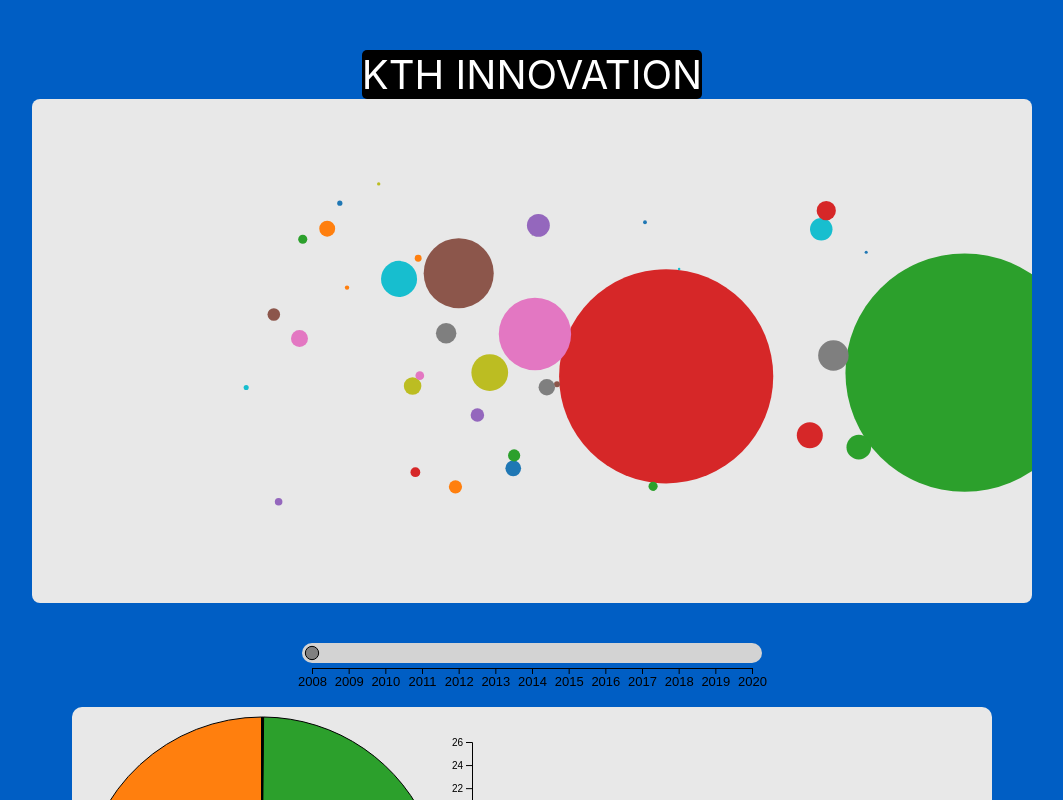
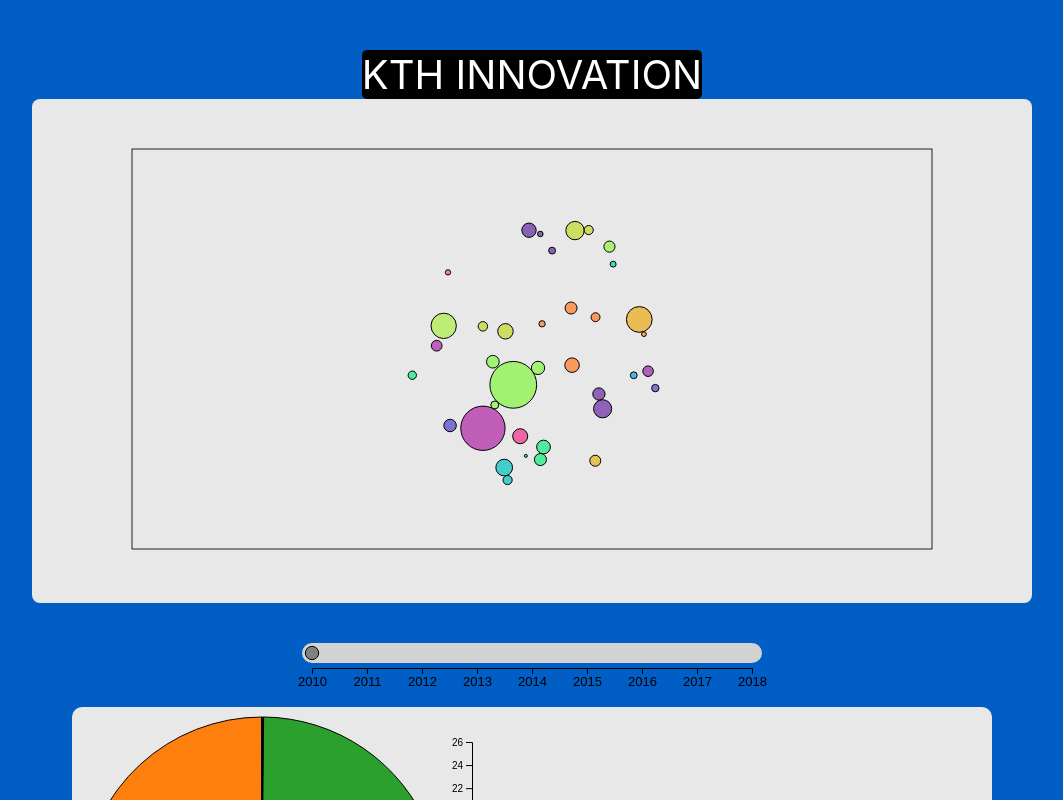
Before and after one commit to marbali8/InnoVis, a React (Create React App) app: page / in a window 1280 px wide. Shown: the top 800 px of the page, without its empty margins (108-1171 px from the left). Built offline with nearby package versions, Linux system fonts and the light colour scheme.

Commit message:
Grouped as standard, changes range on slider to 2010-2018

```diff
--- a/src/containers/App/App.js
+++ b/src/containers/App/App.js
@@ -39,7 +39,7 @@
         return filteredBalls;
     };
 
-//<GroupingBalls showBorderOfBallBox={false} height={500} width={1000} onYearClicked={year}/>
+// <BouncingBalls showBorderOfBallBox={false} height={500} width={1000} balls = {getFilteredBalls()}/>
 
     return (
 
@@ -48,9 +48,9 @@
                 KTH INNOVATION
             </div>
             <div className={classes.megaBallsView}>
-                <BouncingBalls showBorderOfBallBox={false} height={500} width={1000} balls = {getFilteredBalls()}/>
+                <GroupingBalls showBorderOfBallBox={false} height={500} width={1000} onYearClicked={year}/>
             </div>
-            <TimeSlider onYearClicked={handleTimeSliderYearClicked} range={[2008, 2020]}/>
+            <TimeSlider onYearClicked={handleTimeSliderYearClicked} range={[2010, 2018]}/>
             <div className={classes.aggregateKTHDataView}>
                 <Sunburst onYearClicked={year}/>
                 <GrantsChart onYearClicked={year}/>
```
